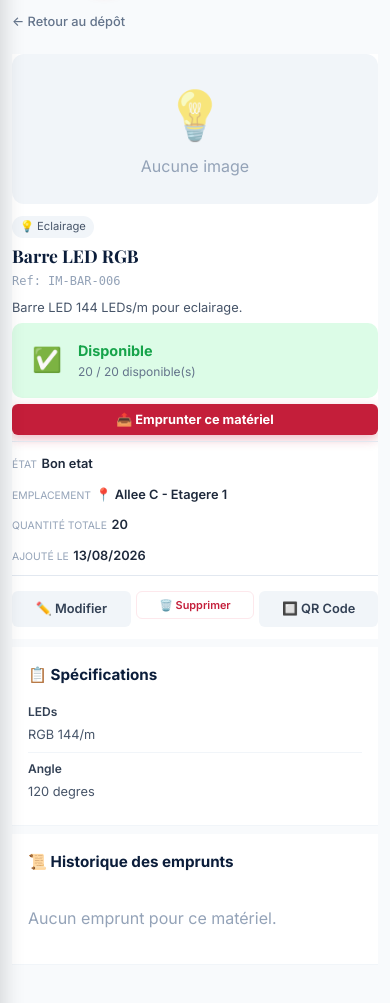
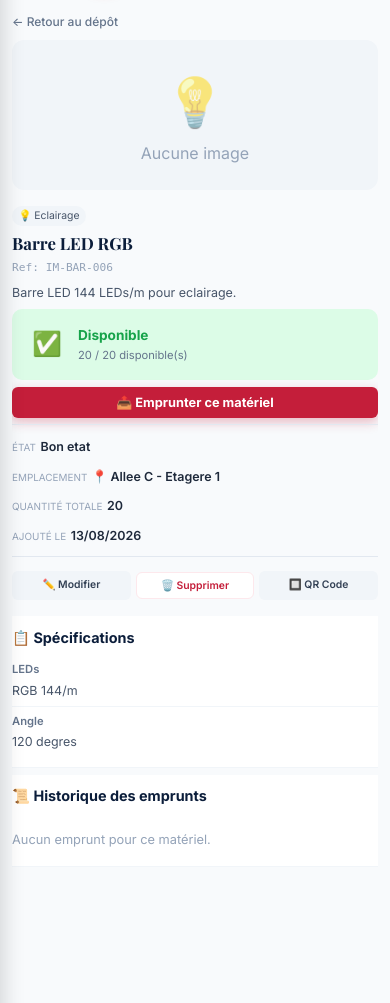
Before and after one commit to firasletaif-ctrl/imagine-inventory, a Flask app: page /equipment/6 in a window 390 px wide. Shown: the part 56-1059 px from the top of the page. Run offline with Flask 3, Linux system fonts and the light colour scheme; a user stored in the database is signed in.

Commit message:
Add files via upload

```diff
--- a/app.py
+++ b/app.py
@@ -325,22 +325,27 @@ def register():
     if request.method == 'POST':
         email = request.form.get('email','').strip().lower(); name = request.form.get('full_name','').strip()
         pw = request.form.get('password','')
-        if not email or not name or not pw: flash('Tous les champs requis.','error')
-        elif request.form.get('confirm_password') != pw: flash('Mots de passe differents.','error')
-        elif len(pw) < 6: flash('6 caracteres minimum.','error')
-        elif User.query.filter_by(email=email).first(): flash('Email deja utilise.','error')
+        if not email or not name or not pw: flash('Tous les champs requis.','error'); return render_template('register.html')
+        elif request.form.get('confirm_password') != pw: flash('Mots de passe differents.','error'); return render_template('register.html')
+        elif len(pw) < 6: flash('6 caracteres minimum.','error'); return render_template('register.html')
+        elif User.query.filter_by(email=email).first(): flash('Email deja utilise.','error'); return render_template('register.html')
         else:
-            u = User(email=email, full_name=name); u.set_password(pw)
-            if User.query.count() == 0: u.role_id = 1
-            else:
-                pending = CustomRole.query.filter_by(name='En attente').first()
-                u.role_id = pending.id if pending else None
-            db.session.add(u); db.session.commit()
-            # Notify admins
-            notify_admins(f'Nouveau compte : {name}', f'{name} ({email}) vient de creer un compte. Action requise.', '/admin/users')
-            log_action('register', f'Nouveau compte cree par {name} ({email})'); flash('Compte cree ! En attente de validation par l\'admin.','success')
-            return redirect(url_for('login'))
-    return render_template('register.html')
+            try:
+                u = User(email=email, full_name=name); u.set_password(pw)
+                if User.query.count() == 0: u.role_id = 1
+                else:
+                    pending = CustomRole.query.filter_by(name='En attente').first()
+                    u.role_id = pending.id if pending else None
+                db.session.add(u); db.session.commit()
+                # Notify admins
+                notify_admins(f'Nouveau compte : {name}', f'{name} ({email}) vient de creer un compte. Action requise.', '/admin/users')
+                log_action('register', f'Nouveau compte cree par {name} ({email})'); flash('Compte cree ! En attente de validation par l\'admin.','success')
+                return redirect(url_for('login'))
+            except Exception as e:
+                db.session.rollback()
+                flash('Erreur lors de la creation du compte. Reessayez.','error')
+                print(f'[REGISTER ERROR] {e}')
+                return render_template('register.html')
 
 @app.route('/logout')
 @login_required
@@ -497,8 +502,8 @@ def create_user():
     pw = request.form.get('password',''); rid = request.form.get('role_id')
     try: rid = int(rid) if rid else None
     except: rid = None
-    if not email or not name or not pw: flash('Tous les champs requis.','error')
-    elif len(pw) < 6: flash('6 caracteres minimum.','error')
+    if not email or not name or not pw: flash('Tous les champs requis.','error'); return render_template('register.html')
+    elif len(pw) < 6: flash('6 caracteres minimum.','error'); return render_template('register.html')
     elif User.query.filter_by(email=email).first(): flash('Email deja utilise.','error')
     else:
         u = User(email=email, full_name=name); u.set_password(pw)
--- a/static/css/style.css
+++ b/static/css/style.css
@@ -1103,44 +1103,6 @@ code { background: var(--gray-100); padding: 0.1rem 0.4rem; border-radius: 3px;
     .stats-row { grid-template-columns: repeat(2, 1fr); }
 }
 @media (max-width: 768px) {
-    .detail-hero { grid-template-columns: 1fr; display: flex; flex-direction: column; border-radius: 0; border: none; box-shadow: none; margin-bottom: .5rem; overflow: visible; gap: 0; }
-    .detail-gallery { min-height: auto; max-height: 220px; border-radius: 12px; overflow: hidden; margin: 0; }
-    .detail-gallery img { max-height: 200px; width: 100%; object-fit: contain; padding: .5rem; }
-    .gallery-placeholder { min-height: 150px; }
-    .gallery-placeholder .placeholder-icon.large { font-size: 3rem; }
-    .gallery-thumbs { overflow-x: auto; flex-wrap: nowrap; gap: .35rem; padding: .5rem; }
-    .gallery-thumb { width: 45px; height: 45px; flex-shrink: 0; }
-    .detail-info { padding: .75rem 0; gap: .4rem; display: flex; flex-direction: column; }
-    .detail-name { font-size: 1.1rem; line-height: 1.2; }
-    .detail-desc { font-size: .8rem; }
-    .detail-ref { font-size: .75rem; }
-    .detail-cat { font-size: .7rem; padding: .15rem .5rem; }
-    .detail-meta-grid { grid-template-columns: 1fr; gap: .3rem; padding: .5rem 0; }
-    .meta-label { font-size: .65rem; }
-    .meta-value { font-size: .8rem; }
-    .detail-actions { flex-direction: column; gap: .4rem; }
-    .detail-actions { display: grid; grid-template-columns: 1fr 1fr 1fr; gap: .3rem; }
-    .detail-actions .btn { width: auto; justify-content: center; font-size: .68rem; padding: .4rem .2rem; white-space: nowrap; }
-    .detail-actions form { width: auto; margin: 0; display: flex; }
-    .detail-actions form .btn { width: 100%; font-size: .68rem; padding: .4rem .2rem; white-space: nowrap; }
-    .detail-actions .btn { justify-content: center; font-size: .8rem; padding: .5rem .8rem; }
-    .avail-box { padding: .6rem .8rem; flex-direction: row; text-align: left; gap: .5rem; }
-    .avail-status { font-size: .9rem; }
-    .avail-qty { font-size: .75rem; }
-    .detail-section { padding: .75rem 0; margin-bottom: .5rem; border: none; border-bottom: 1px solid var(--gray-100); border-radius: 0; box-shadow: none; }
-    .detail-section h2 { font-size: .95rem; margin-bottom: .5rem; }
-    .spec-row { flex-direction: column; gap: .1rem; padding: .4rem 0; }
-    .spec-key { font-size: .75rem; min-width: auto; }
-    .spec-val { font-size: .8rem; }
-    .history-table { font-size: .7rem; }
-    .history-table th, .history-table td { padding: .3rem .25rem; }
-    .history-table th { font-size: .65rem; }
-    .status-badge { font-size: .65rem; padding: .15rem .4rem; }
-    .btn-accent.btn-full { font-size: .8rem; padding: .5rem .7rem; }
-    .breadcrumb a { font-size: .8rem; }
-}
-
-@media (max-width: 768px) {
     .sidebar {
         transform: translateX(-100%);
         transition: transform 0.3s;
@@ -1162,12 +1124,85 @@ code { background: var(--gray-100); padding: 0.1rem 0.4rem; border-radius: 3px;
     }
     .form-page { max-width: 100%; }
     .detail-page { overflow-x: hidden; }
-    .detail-section { padding: 1rem; }
-    .spec-row { flex-direction: column; gap: .25rem; }
-    .spec-key { min-width: auto; }
-    .history-table { font-size: .75rem; }
-    .history-table th, .history-table td { padding: .4rem .3rem; }
-    .avail-box { padding: .75rem 1rem; flex-direction: column; text-align: center; }
+
+    /* Fiche materiel - tout en colonne compacte */
+    .detail-hero {
+        grid-template-columns: 1fr;
+        display: flex;
+        flex-direction: column;
+        border-radius: 0;
+        border: none;
+        box-shadow: none;
+        margin-bottom: .5rem;
+        overflow: visible;
+        gap: 0;
+        background: transparent;
+    }
+    .detail-gallery {
+        min-height: auto;
+        max-height: 220px;
+        border-radius: 12px;
+        overflow: hidden;
+        margin: 0 0 .5rem;
+    }
+    .detail-gallery img { max-height: 200px; width: 100%; object-fit: contain; padding: .5rem; }
+    .gallery-placeholder { min-height: 150px; }
+    .gallery-placeholder .placeholder-icon.large { font-size: 3rem; }
+    .gallery-thumbs { overflow-x: auto; flex-wrap: nowrap; gap: .35rem; padding: .5rem; }
+    .gallery-thumb { width: 45px; height: 45px; flex-shrink: 0; }
+    .detail-info { padding: .5rem 0; gap: .4rem; display: flex; flex-direction: column; }
+    .detail-name { font-size: 1.05rem; line-height: 1.2; }
+    .detail-ref { font-size: .7rem; }
+    .detail-desc { font-size: .78rem; }
+    .detail-cat { font-size: .65rem; padding: .12rem .4rem; }
+    .detail-meta-grid { grid-template-columns: 1fr; gap: .25rem; padding: .5rem 0; }
+    .meta-label { font-size: .62rem; }
+    .meta-value { font-size: .78rem; }
+    .avail-box { padding: .5rem .7rem; gap: .5rem; flex-direction: row; text-align: left; }
+    .avail-status { font-size: .85rem; }
+    .avail-qty { font-size: .7rem; }
+    .btn-accent.btn-full { font-size: .8rem; padding: .5rem .7rem; }
+
+    /* Les 3 boutons d'action sur une ligne, compacts */
+    .detail-actions {
+        display: grid;
+        grid-template-columns: 1fr 1fr 1fr;
+        gap: .3rem;
+    }
+    .detail-actions .btn {
+        width: auto;
+        justify-content: center;
+        font-size: .65rem;
+        padding: .4rem .2rem;
+        white-space: nowrap;
+        overflow: hidden;
+        text-overflow: ellipsis;
+    }
+    .detail-actions form { width: auto; margin: 0; display: flex; }
+    .detail-actions form .btn { width: 100%; font-size: .65rem; padding: .4rem .2rem; }
+
+    .detail-section {
+        padding: .6rem 0;
+        margin-bottom: .4rem;
+        border: none;
+        border-bottom: 1px solid var(--gray-100);
+        border-radius: 0;
+        box-shadow: none;
+    }
+    .detail-section h2 { font-size: .9rem; margin-bottom: .4rem; }
+    .spec-row { flex-direction: column; gap: .1rem; padding: .35rem 0; }
+    .spec-key { font-size: .7rem; min-width: auto; color: var(--gray-500); }
+    .spec-val { font-size: .78rem; }
+    .history-table { font-size: .68rem; }
+    .history-table th, .history-table td { padding: .3rem .2rem; }
+    .history-table th { font-size: .62rem; }
+    .status-badge { font-size: .62rem; padding: .12rem .35rem; }
+    .breadcrumb { margin-bottom: .4rem; }
+    .breadcrumb a { font-size: .75rem; }
+    .quality-badge { font-size: .6rem; }
+    .empty-text { padding: .4rem 0; font-size: .8rem; }
+
+    /* Dashboard et autres */
     .stats-row { grid-template-columns: 1fr 1fr; }
     .equipment-grid { grid-template-columns: 1fr; }
     .search-form { flex-direction: column; }
@@ -1181,19 +1216,8 @@ code { background: var(--gray-100); padding: 0.1rem 0.4rem; border-radius: 3px;
     .modal-header { padding: .75rem 1rem; }
     .modal-footer { padding: .75rem 1rem; }
     .form-row { grid-template-columns: 1fr; }
-    .footer-info { flex-direction: column; text-align: center; }
 }
 
-/* ── Footer Imagine Events ──────────────────── */
-.app-footer{margin-top:2.5rem;background:linear-gradient(135deg,var(--blue-deep),var(--blue-dark));border-radius:var(--radius-lg);overflow:hidden}
-.footer-content{padding:1.5rem 2rem}
-.footer-brand{display:flex;align-items:center;gap:1rem;margin-bottom:1rem;padding-bottom:1rem;border-bottom:1px solid rgba(255,255,255,.1)}
-.footer-logo{width:40px;height:40px;background:var(--red);border-radius:8px;display:flex;align-items:center;justify-content:center;font-size:1.2rem;font-weight:700;color:white}
-.footer-name{font-family:var(--font-display);font-size:1.1rem;font-weight:700;color:white;letter-spacing:2px;display:block}
-.footer-sub{font-size:.7rem;color:rgba(255,255,255,.5);letter-spacing:1px;text-transform:uppercase}
-.footer-info{display:flex;flex-wrap:wrap;gap:1.5rem;font-size:.8rem;color:rgba(255,255,255,.65)}
-.footer-info span{white-space:normal;word-break:break-word}
-.footer-copy{font-size:.7rem;color:rgba(255,255,255,.3);margin-top:.75rem;text-align:center}
 @media(max-width:768px){.footer-content{padding:1rem 1.25rem}.footer-info{gap:.5rem;font-size:.72rem}.footer-info span{display:block;margin-bottom:.2rem}.footer-name{font-size:.95rem}.footer-copy{font-size:.65rem}}
     .form-row { grid-template-columns: 1fr; }
     .flex-2 { grid-column: span 1; }
```
